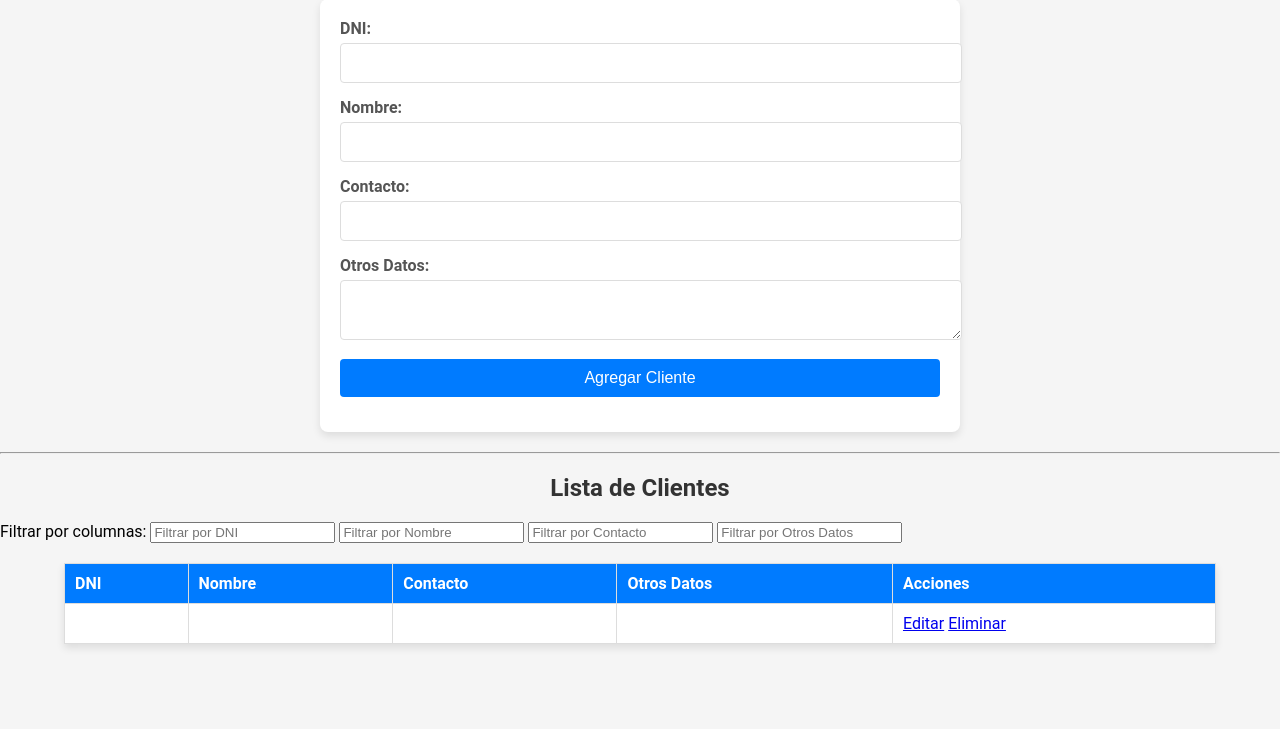
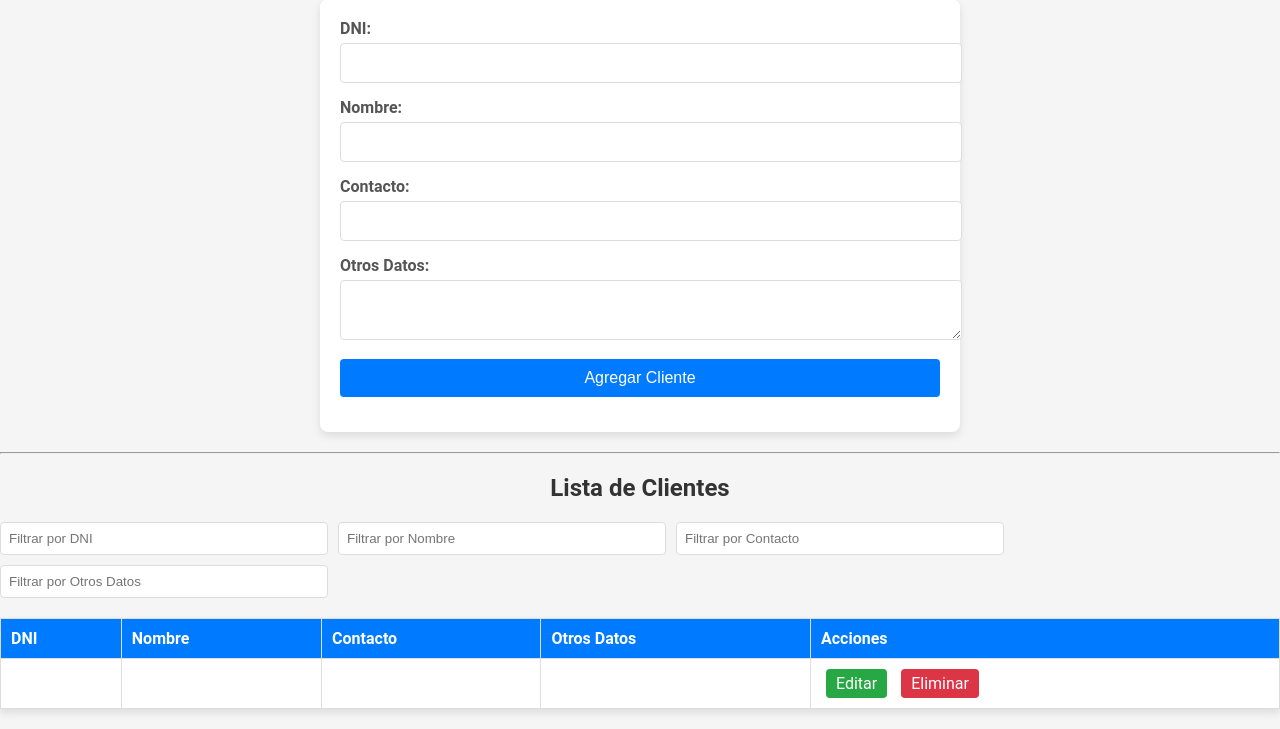
Before and after one commit to gcrysuk/Proyecto_abogados, a PHP site: page /views/clientes.php in a window 1280 px wide. Shown: the part 82-811 px from the top of the page. Before the commit the page ends 730 px from the top, so only its background shows below. Run offline with PHP 8.4, Linux system fonts and the light colour scheme; tables that the repository leaves empty or names only in its code hold one stand-in row (values such as "Sample post"); data that the repository does not hold is empty.

Commit message:
version9

```diff
--- a/views/clientes.php
+++ b/views/clientes.php
@@ -10,6 +10,70 @@ include_once '../database/conexion.php';
     <meta name="viewport" content="width=device-width, initial-scale=1.0">
     <title>Gestión de Clientes</title>
     <link rel="stylesheet" href="../css/estilos.css">
+    <style>
+        /* Filtros estilizados */
+        .filter-container {
+            margin-bottom: 15px;
+            display: flex;
+            gap: 10px;
+            flex-wrap: wrap;
+        }
+
+        .filter-container input {
+            padding: 8px;
+            border: 1px solid #ddd;
+            border-radius: 4px;
+            width: calc(25% - 10px);
+            min-width: 200px;
+        }
+
+        /* Tabla estilizada */
+        #clientesTable {
+            width: 100%;
+            border-collapse: collapse;
+            margin-top: 20px;
+        }
+
+        #clientesTable th {
+            background-color: #007BFF;
+            color: white;
+            text-align: left;
+            padding: 10px;
+        }
+
+        #clientesTable td {
+            padding: 10px;
+            border: 1px solid #ddd;
+        }
+
+        #clientesTable tr:nth-child(even) {
+            background-color: #f2f2f2;
+        }
+
+        /* Botones estilizados */
+        .action-buttons a {
+            text-decoration: none;
+            padding: 5px 10px;
+            border-radius: 4px;
+            color: white;
+        }
+
+        .action-buttons .edit {
+            background-color: #28a745;
+        }
+
+        .action-buttons .edit:hover {
+            background-color: #218838;
+        }
+
+        .action-buttons .delete {
+            background-color: #dc3545;
+        }
+
+        .action-buttons .delete:hover {
+            background-color: #c82333;
+        }
+    </style>
 </head>
 
 <body>
@@ -36,15 +100,14 @@ include_once '../database/conexion.php';
 
     <!-- Filtros para la tabla -->
     <h2>Lista de Clientes</h2>
-    <div style="margin-bottom: 15px;">
-        <label>Filtrar por columnas:</label>
+    <div class="filter-container">
         <input type="text" id="filterDNI" placeholder="Filtrar por DNI" oninput="filterTable(0)">
         <input type="text" id="filterNombre" placeholder="Filtrar por Nombre" oninput="filterTable(1)">
         <input type="text" id="filterContacto" placeholder="Filtrar por Contacto" oninput="filterTable(2)">
         <input type="text" id="filterOtrosDatos" placeholder="Filtrar por Otros Datos" oninput="filterTable(3)">
     </div>
 
-    <table border="1" id="clientesTable">
+    <table id="clientesTable">
         <thead>
             <tr>
                 <th>DNI</th>
@@ -67,9 +130,9 @@ include_once '../database/conexion.php';
                     echo "<td>{$row['Nombre']}</td>";
                     echo "<td>{$row['Contacto']}</td>";
                     echo "<td>{$row['Otros_Datos']}</td>";
-                    echo "<td>
-                            <a href='editar_cliente.php?dni={$row['DNI']}'>Editar</a>
-                            <a href='eliminar_cliente.php?dni={$row['DNI']}' onclick='return confirm(\"¿Estás seguro de eliminar este cliente?\");'>Eliminar</a>
+                    echo "<td class='action-buttons'>
+                            <a class='edit' href='editar_cliente.php?dni={$row['DNI']}'>Editar</a>
+                            <a class='delete' href='eliminar_cliente.php?dni={$row['DNI']}' onclick='return confirm(\"¿Estás seguro de eliminar este cliente?\");'>Eliminar</a>
                           </td>";
                     echo "</tr>";
                 }
@@ -82,7 +145,7 @@ include_once '../database/conexion.php';
 
     <script>
         function filterTable(columnIndex) {
-            const inputs = document.querySelectorAll('div input');
+            const inputs = document.querySelectorAll('.filter-container input');
             const table = document.getElementById('clientesTable');
             const rows = table.querySelectorAll('tbody tr');
 
```
